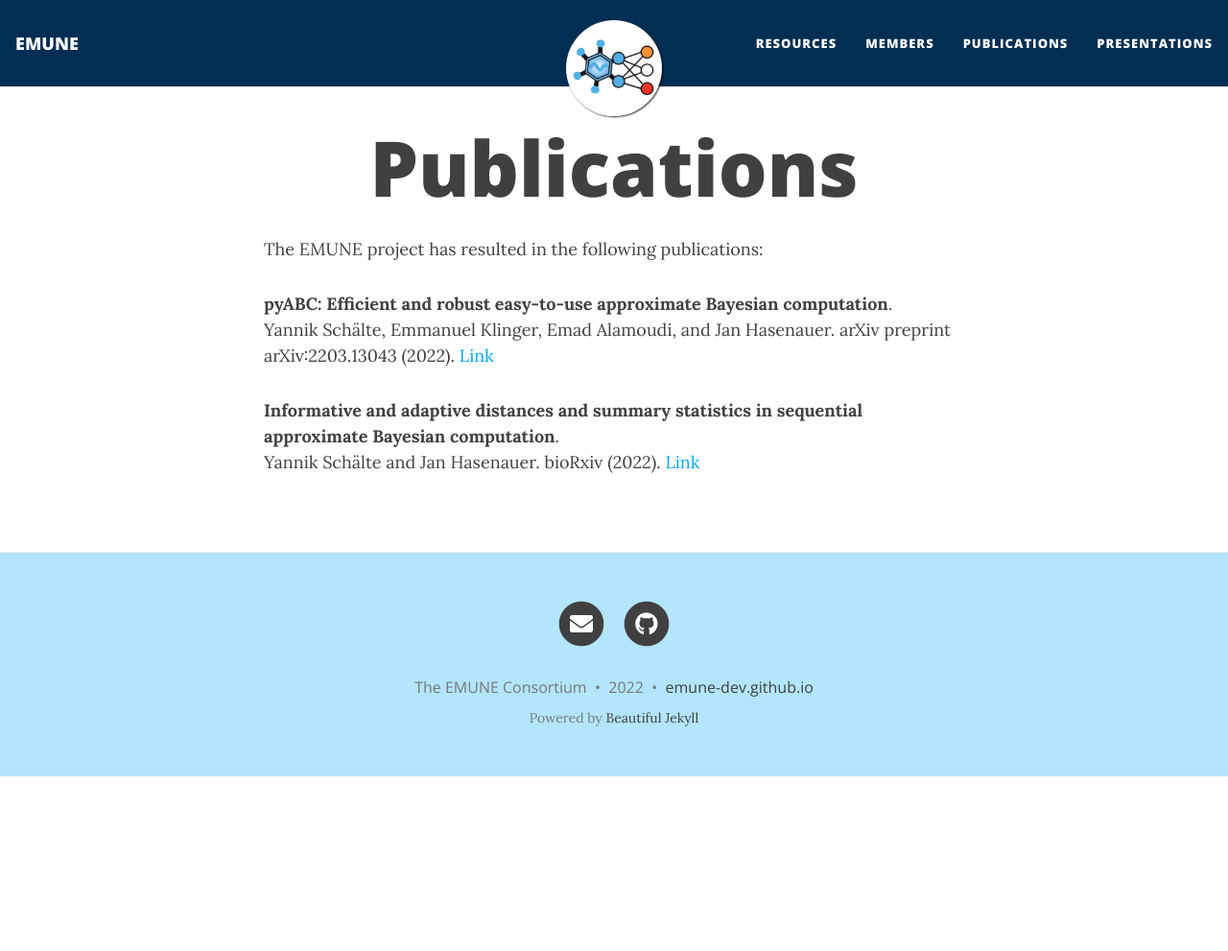
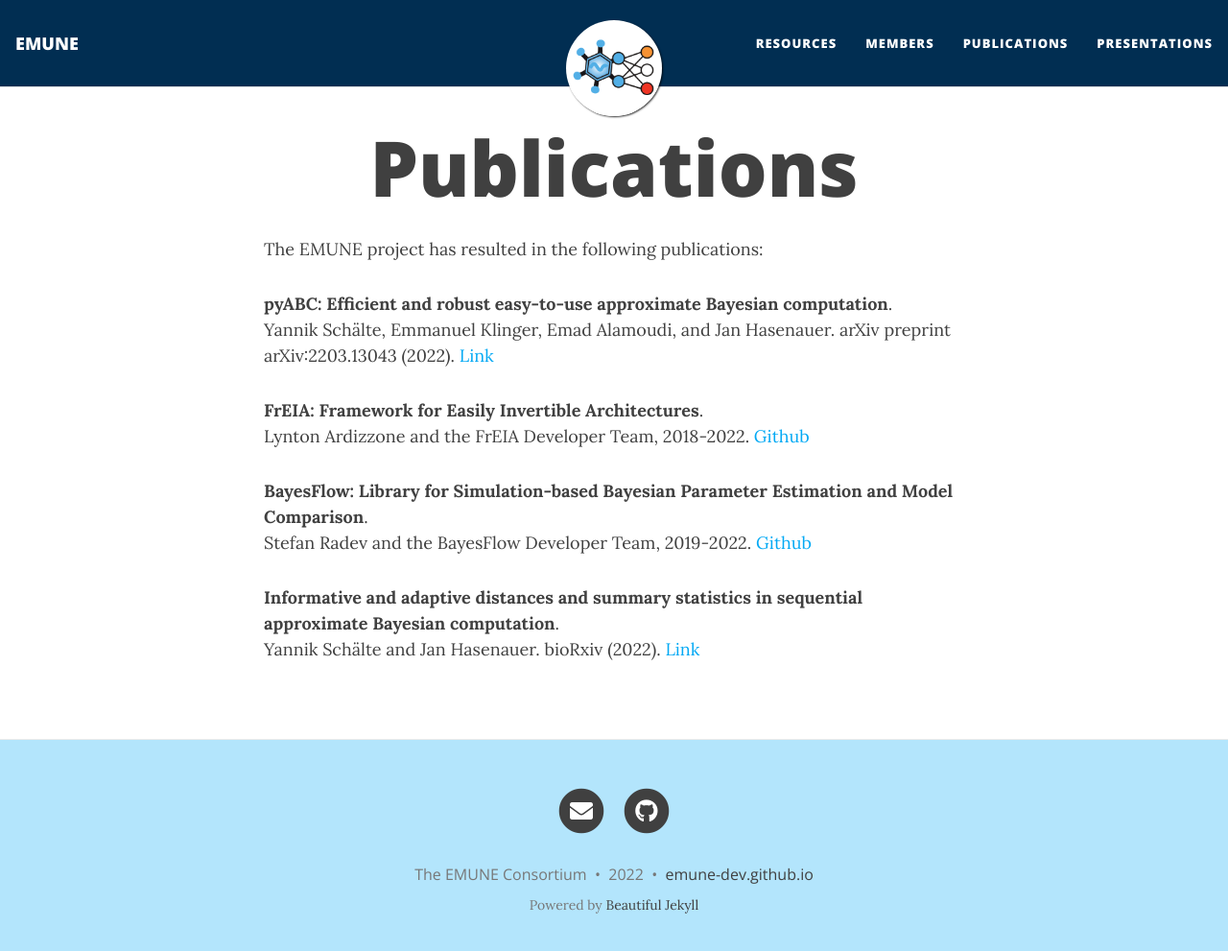
Before and after one commit to emune-dev/emune-dev.github.io, a Jekyll site: the page built from publications.html, in a window 1280 px wide and 1004 px high. Shown: the top 991 px of the window at 96% size. Built offline with Jekyll 4.4.1, drawn with Linux system fonts in a browser that asks for light colours; nearby versions of some CDN libraries.

Commit message:
added FrEIA and BayesFlow links

```diff
--- a/publications.html
+++ b/publications.html
@@ -9,6 +9,14 @@
 Yannik Schälte, Emmanuel Klinger, Emad Alamoudi, and Jan Hasenauer. arXiv preprint arXiv:2203.13043 (2022).
 <a href="https://arxiv.org/abs/2203.13043">Link</a></p>
 
+<p><b>FrEIA: Framework for Easily Invertible Architectures</b>.<br />
+Lynton Ardizzone and the FrEIA Developer Team, 2018-2022.
+<a href="https://github.com/VLL-HD/FrEIA">Github</a></p>
+
+<p><b>BayesFlow: Library for Simulation-based Bayesian Parameter Estimation and Model Comparison</b>.<br />
+Stefan Radev and the BayesFlow Developer Team, 2019-2022.
+<a href="https://github.com/stefanradev93/BayesFlow">Github</a></p>
+
 <p><b>Informative and adaptive distances and summary statistics in sequential approximate Bayesian computation</b>.<br />
 Yannik Schälte and Jan Hasenauer. bioRxiv (2022).
 <a href="https://www.biorxiv.org/content/10.1101/2022.03.18.484896">Link</a></p>
```
